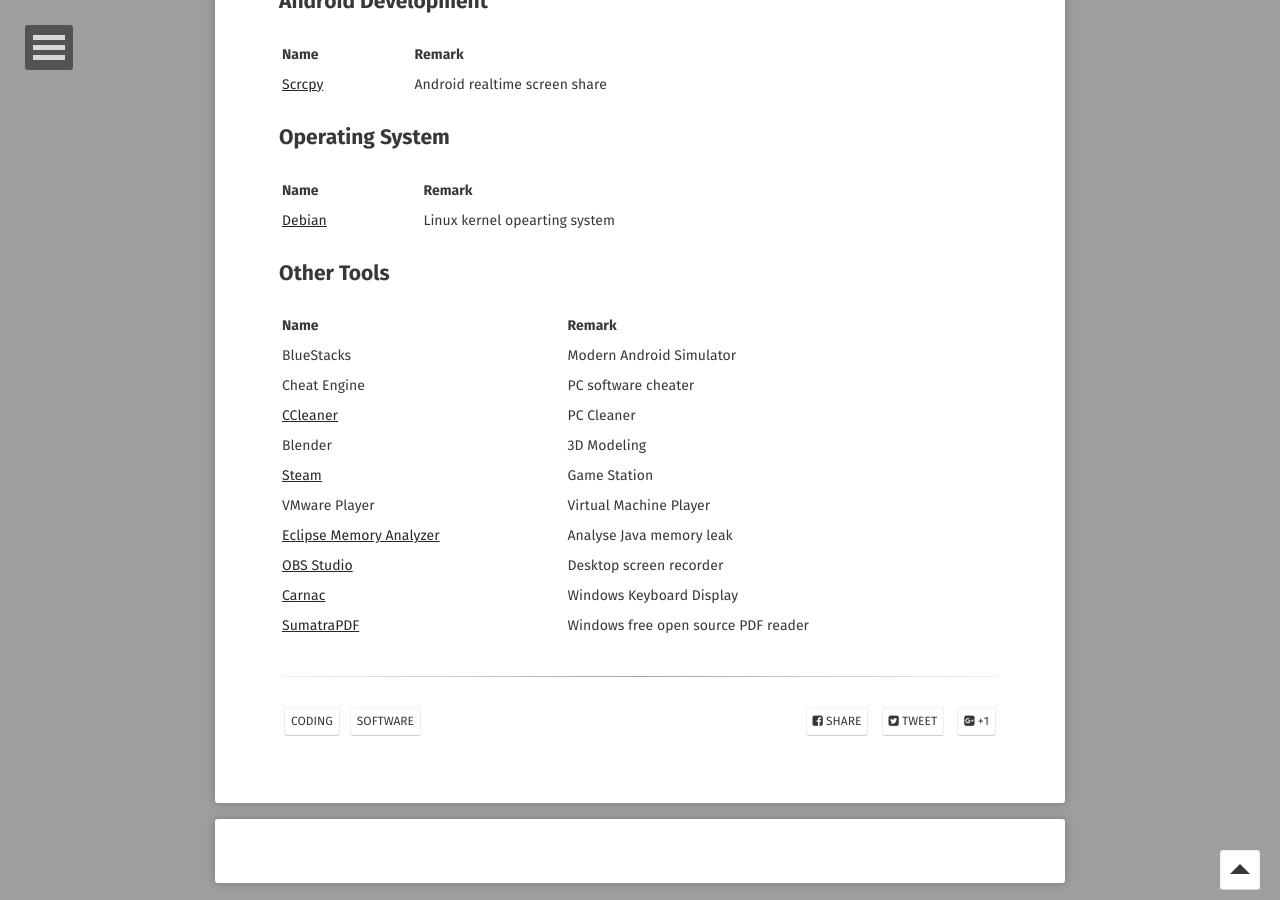
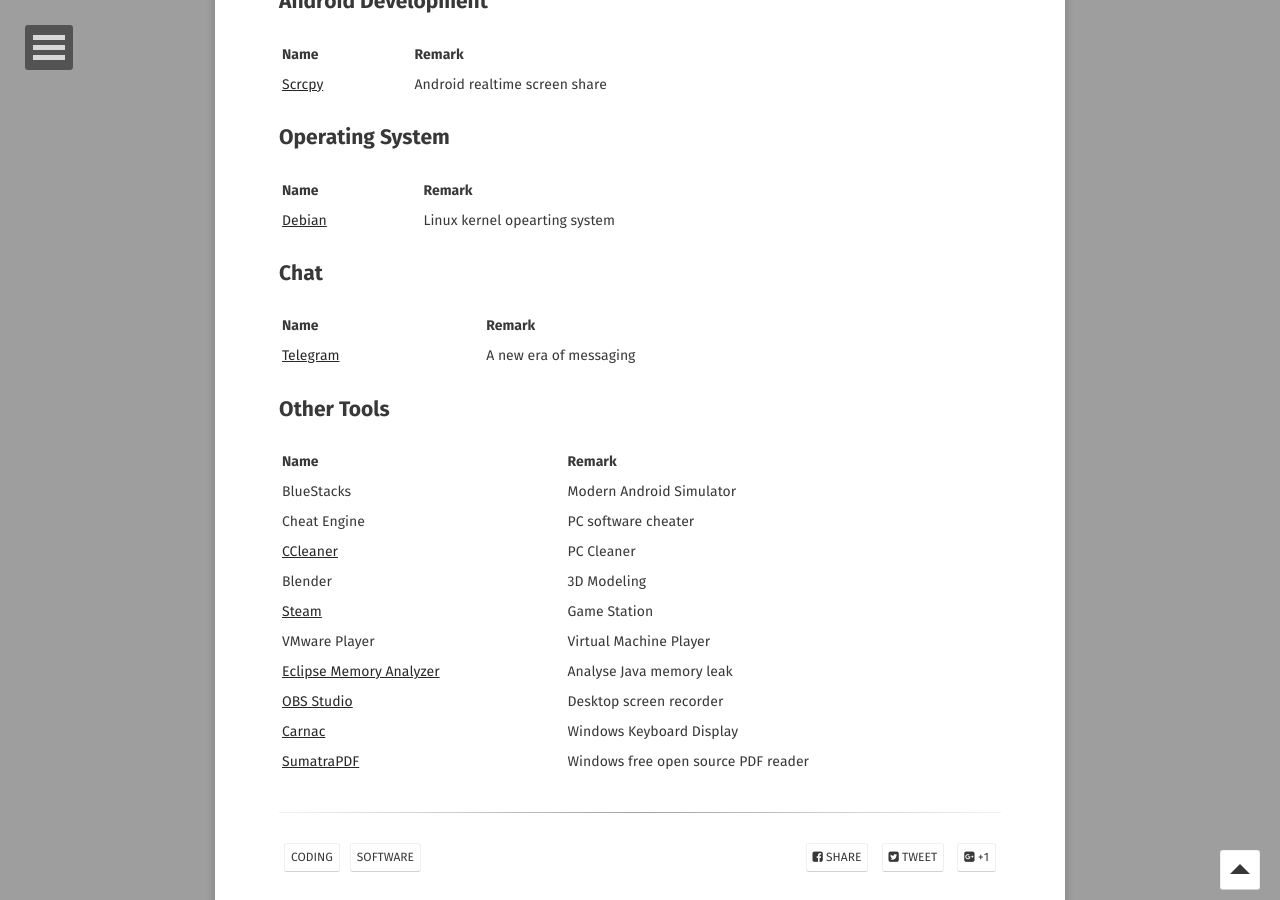
Before and after one commit to o7878x/o7878x.github.io, a Jekyll site: the page built from _posts/2024-07-07-fav-softwares.md, in a window 1280 px wide and 900 px high, scrolled down 2841 px. Built offline with Jekyll 4.4.1, drawn with Linux system fonts in a browser that asks for light colours; some web fonts are replaced; comment, search, counter and statistics services are not loaded.

Commit message:
feature:add tg

```diff
--- a/_posts/2024-07-07-fav-softwares.md
+++ b/_posts/2024-07-07-fav-softwares.md
@@ -119,6 +119,12 @@
 | --- | --- |
 | [Debian](https://www.debian.org/) | Linux kernel opearting system |
 
+## Chat
+
+| Name | Remark |
+| --- | --- |
+| [Telegram](https://telegram.org/) | A new era of messaging |
+
 ## Other Tools
 
 | Name | Remark |
```
